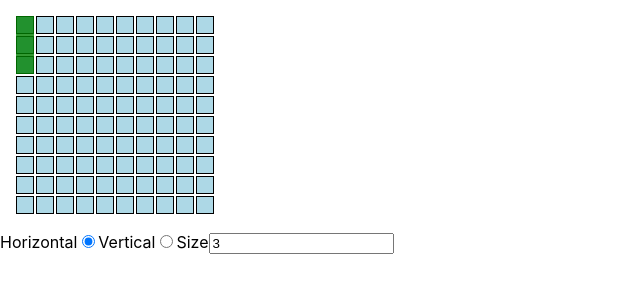
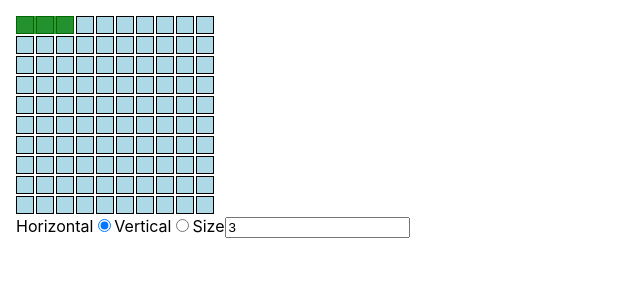
Before and after one commit to suelopoder/battleship, a React (Create React App) app: page / in a window 1280 px wide. Both pictures are taken after a click on the element 25 px from the left and 25 px from the top of the page. Shown: the top 300 px of the page, without its empty margins (0-640 px from the left). Built offline with nearby package versions, Linux system fonts and the light colour scheme.

Commit message:
Some needed refactors and boat add validations

```diff
--- a/src/App.css
+++ b/src/App.css
@@ -2,7 +2,7 @@
   --size: 16px;
 }
 
-.board {
+.game {
   margin: var(--size);
   position: relative;
 }
--- a/src/App.tsx
+++ b/src/App.tsx
@@ -1,131 +1,47 @@
 import React, { useState } from 'react';
 import './App.css';
-
-const BOARD_SIZE = 10;
-const CELL_SPACE = 2;
-const CELL_SIZE = 16 + CELL_SPACE * 2;
-const AXIS_ARRAY = [...Array(BOARD_SIZE).keys()];
-const BOARD_ARRAY = [...Array(BOARD_SIZE).keys()].map(() => AXIS_ARRAY);
-
-const ALIGNMENT = {
-  HORIZONTAL: 'horizontal',
-  VERTICAL: 'vertical',
-}
-
-// const boat1 = { position: { x: 1, y: 1 }, length: 3, align: ALIGNMENT.HORIZONTAL };
-// const boat2 = { position: { x: 4, y: 5 }, length: 4, align: ALIGNMENT.VERTICAL };
-// const boats = [boat1, boat2];
-
-interface Position {
-  x: number;
-  y: number;
-}
-
-type CellProps = {
-  data: Position,
-  onEnter: () => void,
-  onLeave?: () => void,
-  onClick?: () => void,
-}
-
-const Cell = ({ data, onEnter, onLeave, onClick }: CellProps) => (
-  <div
-    className="cell"
-    style={{
-      left: data.x * CELL_SIZE,
-      top: data.y * CELL_SIZE,
-    }}
-    onMouseEnter={onEnter}
-    onMouseLeave={onLeave}
-    onClick={onClick}
-  />
-);
-
-interface BoatData {
-  position: Position,
-  size: number,
-  alignment: string, // FIXME use ALIGNMENT
-  color?: string,
-};
-
-const Boat = (boat: BoatData) => {
-  let height = boat.alignment === ALIGNMENT.HORIZONTAL ? boat.size * CELL_SIZE: CELL_SIZE;
-  let width = boat.alignment === ALIGNMENT.VERTICAL ? boat.size * CELL_SIZE: CELL_SIZE;
-  height -= CELL_SPACE;
-  width -= CELL_SPACE;
-
-  return (
-    <div
-      className="boat"
-      style={{
-        left: boat.position.x * CELL_SIZE,
-        top: boat.position.y * CELL_SIZE,
-        height,
-        width,
-        backgroundColor: boat.color || 'green',
-      }}
-    />
-  );
-}
-
-const GAME_SATES = {
-  SETUP: 'setup',
-  ADDING_BOAT: 'adding_boat',
-}
+import { Position, ALIGNMENT } from './constants';
+import Board from './Board';
+import { BoatData } from './Boat';
+import { GAME_SATES } from './game-states/constants';
+import AddingBoat from './game-states/AddingBoat';
+import { isValidBoatPosition } from './helpers';
 
 function App() {
   const [gameState, setGameState] = useState(GAME_SATES.ADDING_BOAT);
+  const [selectedCell, setSelectedCell] = useState<Position | undefined>();
   const [alignment, setAlignment] = useState(ALIGNMENT.HORIZONTAL);
   const [size, setSize] = useState(3);
-  const [selectedCell, setSelectedCell] = useState<Position | null>(null);
   const [boats, setBoats] = useState<BoatData[]>([]);
 
-  const addBoat = (boat: BoatData) => setBoats([...boats, boat]);
+  const addBoat = (boat: BoatData) => {
+    if (isValidBoatPosition(boats)(boat)) {
+      setBoats([...boats, boat]);
+    }
+  }
 
   return (
-    <>
-      <div
-        className="board"
-        style={{
-          height: CELL_SIZE * BOARD_SIZE,
-          width: CELL_SIZE * BOARD_SIZE,
-        }}
-      >
-        {BOARD_ARRAY.map((col, x) =>
-          col.map((y) =>
-            <Cell
-              key={`${x}_${y}`}
-              data={{ x, y }}
-              onEnter={() => setSelectedCell({ x, y })}
-              onLeave={() => setSelectedCell(null)}
+    <div className="game">
+      <Board
+        boats={boats}
+        onEnterCell={position => setSelectedCell(position)}
+        onLeaveCell={() => setSelectedCell(undefined)}
         onClick={() => selectedCell && addBoat({ position: selectedCell, alignment, size })}
       />
-          )
-        )}
-        {boats.map(boat => <Boat key={`${boat.position.x}_${boat.position.y}`} {...boat} />)}
-        {gameState === GAME_SATES.ADDING_BOAT && selectedCell &&
-          <Boat
-            position={selectedCell as Position}
+      {gameState === GAME_SATES.ADDING_BOAT &&
+        <AddingBoat
+          selectedCell={selectedCell}
           alignment={alignment}
+          setAlignment={setAlignment}
           size={size}
-            color="red"
+          setSize={setSize}
+          isValidBoat={isValidBoatPosition(boats)}
         />
       }
-      </div>
       {gameState === GAME_SATES.SETUP &&
         <button onClick={() => setGameState(GAME_SATES.ADDING_BOAT)}>Add boat</button>
       }
-      {gameState === GAME_SATES.ADDING_BOAT &&
-        <>
-          <label htmlFor="alignment_horizontal">Horizontal</label>
-          <input type="radio" name="alignment_horizontal" checked={alignment === ALIGNMENT.HORIZONTAL} onChange={() => setAlignment(ALIGNMENT.HORIZONTAL)} />
-          <label htmlFor="alignment_vertical">Vertical</label>
-          <input type="radio" name="alignment_vertical" checked={alignment === ALIGNMENT.VERTICAL} onChange={() => setAlignment(ALIGNMENT.VERTICAL)} />
-          <label htmlFor="size">Size</label>
-          <input type="number" name="size" value={size} onChange={ev => setSize(Number(ev.target.value))} />
-        </>
-      }
-    </>
+    </div>
   );
 }
 
--- /dev/null
+++ b/src/Board.tsx
@@ -0,0 +1,42 @@
+import React from 'react';
+import Cell from './Cell';
+import Boat, { BoatData } from './Boat';
+import { CELL_SIZE, BOARD_SIZE, Position } from './constants';
+
+const AXIS_ARRAY = [...Array(BOARD_SIZE).keys()];
+const BOARD_ARRAY = [...Array(BOARD_SIZE).keys()].map(() => AXIS_ARRAY);
+const PIXEL_SIZE = CELL_SIZE * BOARD_SIZE;
+
+export type BoardProps = {
+  boats: BoatData[],
+  onEnterCell?: (position: Position) => void,
+  onLeaveCell?: () => void,
+  onClick?: (position: Position) => void,
+}
+
+const Board = (props: BoardProps) => {
+  const { onEnterCell, onLeaveCell, onClick } = props;
+  return (
+    <div style={{ height: PIXEL_SIZE, width: PIXEL_SIZE }}>
+      {BOARD_ARRAY.map((col, x) =>
+        col.map((y) => {
+          const currentPosition = new Position(x, y);
+          return (
+            <Cell
+              key={`${x}_${y}`}
+              data={currentPosition}
+              onEnter={() => onEnterCell && onEnterCell(currentPosition)}
+              onLeave={onLeaveCell}
+              onClick={() => onClick && onClick(currentPosition)}
+            />
+          );
+        })
+      )}
+      {props.boats.map(boat =>
+        <Boat key={`${boat.position.x}_${boat.position.y}`} {...boat} />)
+      }
+    </div>
+  )
+};
+
+export default Board;
--- /dev/null
+++ b/src/Boat.tsx
@@ -0,0 +1,31 @@
+import React from 'react';
+import { CELL_SPACE, CELL_SIZE, Position, ALIGNMENT } from './constants';
+
+export interface BoatData {
+  position: Position,
+  size: number,
+  alignment: string, // FIXME use ALIGNMENT
+  color?: string,
+};
+
+const Boat = (boat: BoatData) => {
+  let height = boat.alignment === ALIGNMENT.VERTICAL ? boat.size * CELL_SIZE: CELL_SIZE;
+  let width = boat.alignment === ALIGNMENT.HORIZONTAL ? boat.size * CELL_SIZE: CELL_SIZE;
+  height -= CELL_SPACE;
+  width -= CELL_SPACE;
+
+  return (
+    <div
+      className="boat"
+      style={{
+        left: boat.position.x * CELL_SIZE,
+        top: boat.position.y * CELL_SIZE,
+        height,
+        width,
+        backgroundColor: boat.color || 'green',
+      }}
+    />
+  );
+}
+
+export default Boat;
--- /dev/null
+++ b/src/Cell.tsx
@@ -0,0 +1,24 @@
+import React from 'react';
+import { CELL_SIZE, Position } from './constants';
+
+export type CellProps = {
+  data: Position,
+  onEnter: () => void,
+  onLeave?: () => void,
+  onClick?: () => void,
+}
+
+const Cell = ({ data, onEnter, onLeave, onClick }: CellProps) => (
+  <div
+    className="cell"
+    style={{
+      left: data.x * CELL_SIZE,
+      top: data.y * CELL_SIZE,
+    }}
+    onMouseEnter={onEnter}
+    onMouseLeave={onLeave}
+    onClick={onClick}
+  />
+);
+
+export default Cell;
--- /dev/null
+++ b/src/constants.tsx
@@ -0,0 +1,22 @@
+export const BOARD_SIZE = 10;
+export const CELL_SPACE = 2;
+export const CELL_SIZE = 16 + CELL_SPACE * 2;
+
+export const ALIGNMENT = {
+  HORIZONTAL: 'horizontal',
+  VERTICAL: 'vertical',
+}
+
+export class Position {
+  public x: number;
+  public y: number;
+
+  public constructor(x: number, y: number) {
+      this.x = x;
+      this.y = y;
+  }
+
+  equals(anotherPosition: Position) {
+    return this.x === anotherPosition.x && this.y === anotherPosition.y;
+  }
+}
--- /dev/null
+++ b/src/game-states/AddingBoat.tsx
@@ -0,0 +1,54 @@
+import React from 'react';
+import { ALIGNMENT, Position } from '../constants';
+import Boat, { BoatData } from '../Boat';
+
+interface AddingBoatProps {
+  selectedCell?: Position,
+  alignment: string,
+  setAlignment: (alignment: string) => void,
+  size: number,
+  setSize: (size: number) => void,
+  isValidBoat: (position: BoatData) => boolean,
+};
+
+const AddingBoat = (props: AddingBoatProps) => {
+  const { selectedCell, alignment, size, setAlignment, setSize, isValidBoat } = props;
+  return (
+    <>
+      {selectedCell &&
+        <Boat
+          position={selectedCell as Position}
+          alignment={alignment}
+          size={size}
+          color={isValidBoat({
+            position: selectedCell,
+            alignment,
+            size,
+          }) ? "blue" : "red"}
+        />
+      }
+      <label htmlFor="alignment_horizontal">Horizontal</label>
+      <input
+        type="radio"
+        name="alignment_horizontal"
+        checked={alignment === ALIGNMENT.HORIZONTAL}
+        onChange={() => setAlignment(ALIGNMENT.HORIZONTAL)}
+      />
+      <label htmlFor="alignment_vertical">Vertical</label>
+      <input
+        type="radio"
+        name="alignment_vertical"
+        checked={alignment === ALIGNMENT.VERTICAL}
+        onChange={() => setAlignment(ALIGNMENT.VERTICAL)}
+      />
+      <label htmlFor="size">Size</label>
+      <input
+        type="number"
+        name="size" value={size}
+        onChange={ev => setSize(Number(ev.target.value))}
+      />
+    </>
+  )
+}
+
+export default AddingBoat;
--- /dev/null
+++ b/src/game-states/constants.tsx
@@ -0,0 +1,4 @@
+export const GAME_SATES = {
+  SETUP: 'setup',
+  ADDING_BOAT: 'adding_boat',
+}
--- /dev/null
+++ b/src/helpers.ts
@@ -0,0 +1,51 @@
+import { Position, BOARD_SIZE, ALIGNMENT } from './constants';
+import { BoatData } from './Boat';
+
+const getBoatPositionArray = (boat: BoatData): Position[] => {
+  if (boat.alignment === ALIGNMENT.HORIZONTAL) {
+    return [...Array(boat.size).keys()].map(index =>
+      new Position(boat.position.x + index, boat.position.y)
+    );
+  }
+
+  return [...Array(boat.size).keys()].map(index =>
+    new Position(boat.position.x, boat.position.y + index)
+  );
+}
+
+const boatCollides = (boat1: BoatData, boat2: BoatData): boolean => {
+  const boat1Positions = getBoatPositionArray(boat1);
+  const boat2Positions = getBoatPositionArray(boat2);
+
+  for (const position1 of boat1Positions) {
+    for (const position2 of boat2Positions) {
+      if (position1.equals(position2)) {
+        return true;
+      }
+    }
+  }
+  return false;
+}
+
+export const isValidBoatPosition = (boats: BoatData[]) => (newBoat: BoatData): boolean => {
+  // right bound
+  if (newBoat.alignment === ALIGNMENT.HORIZONTAL
+    && newBoat.position.x + newBoat.size > BOARD_SIZE) {
+    return false;
+  }
+
+  // lower bound
+  if (newBoat.alignment === ALIGNMENT.VERTICAL
+    && newBoat.position.y + newBoat.size > BOARD_SIZE) {
+    return false;
+  }
+
+  // boat colition
+  for (const currentBoat of boats) {
+    if (boatCollides(currentBoat, newBoat)) {
+      return false;
+    }
+  }
+
+  return true;
+}
```
Lines whose indentation alone changed are shown as unchanged.
